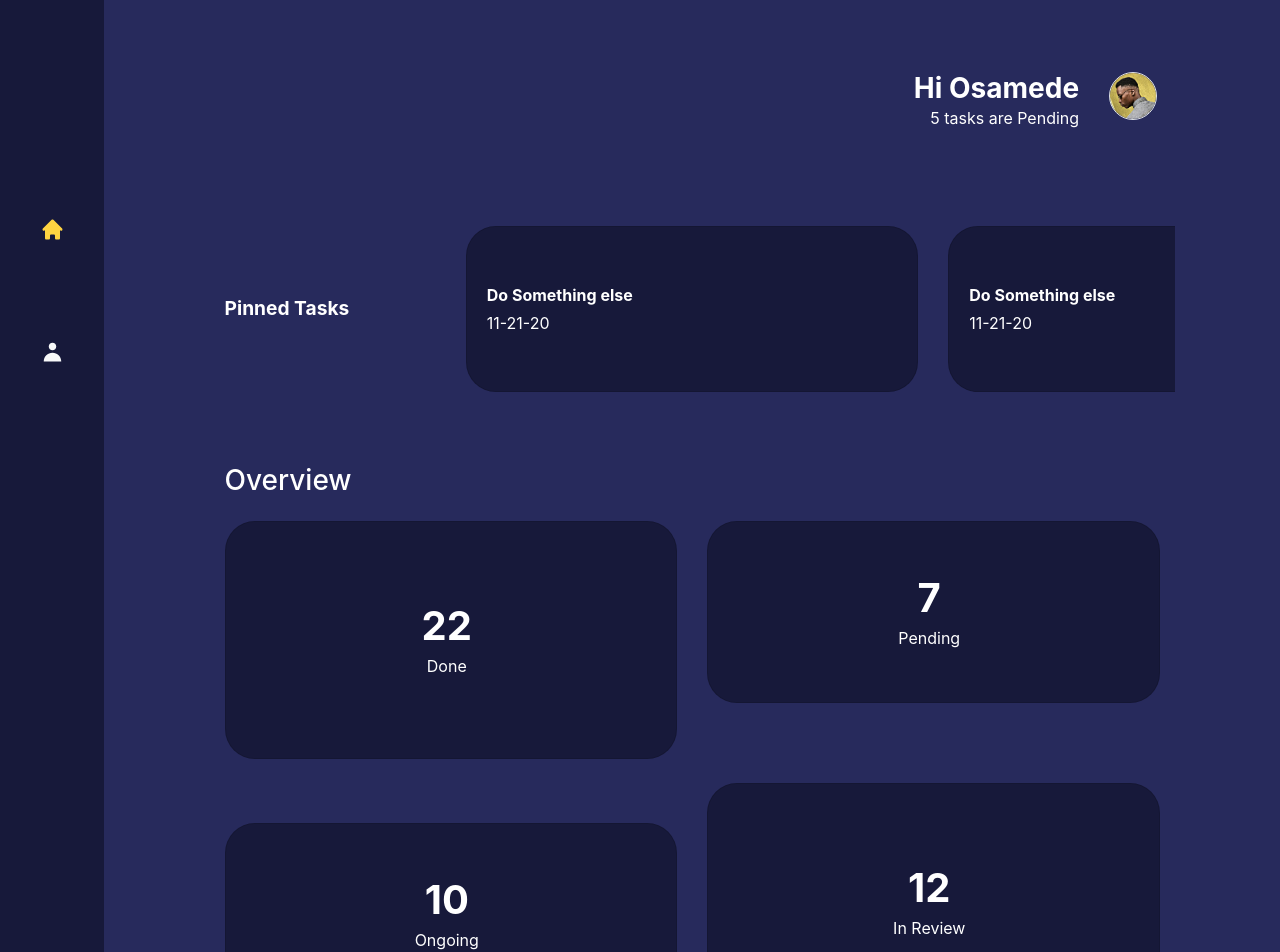
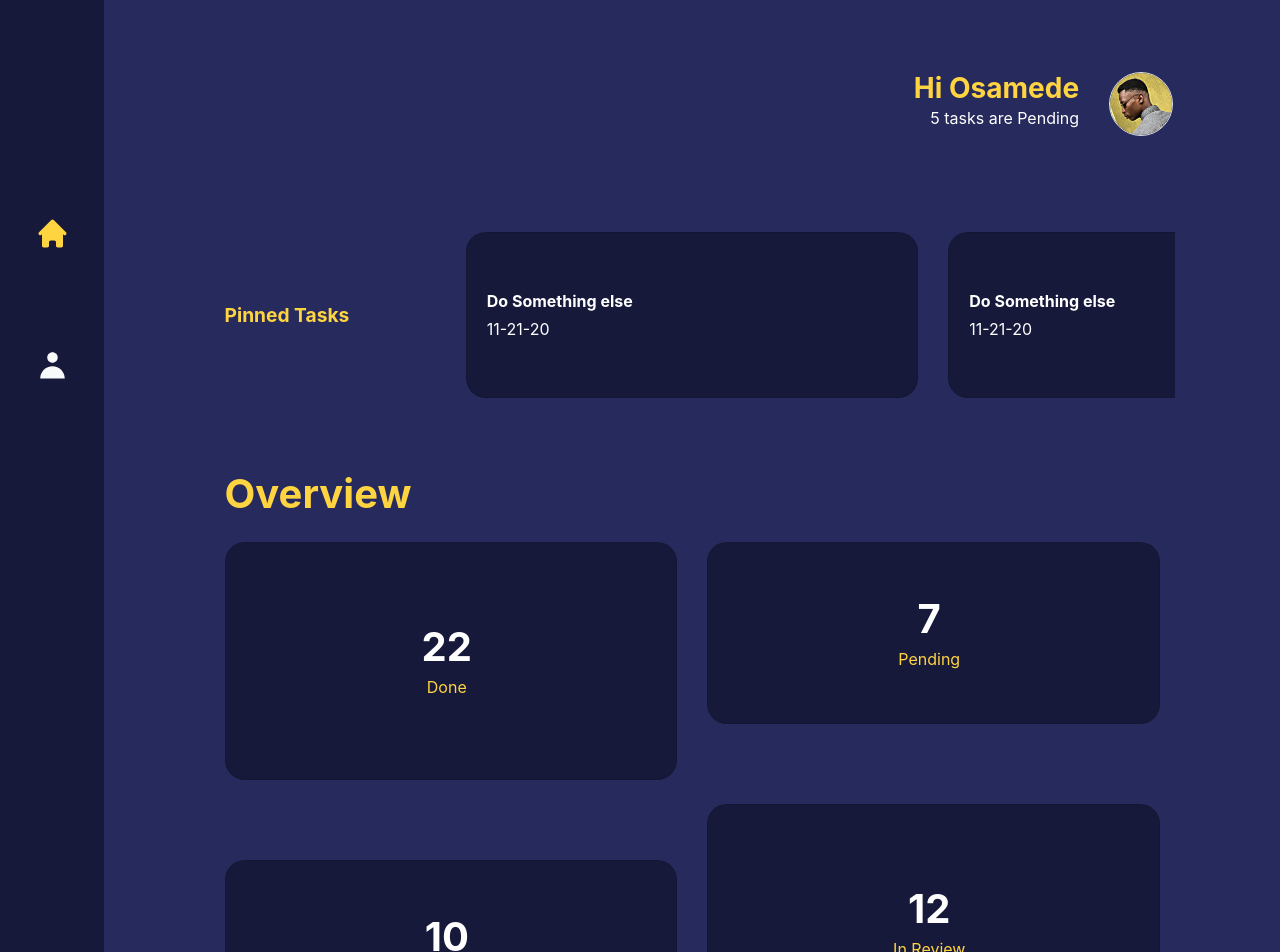
Before and after one commit to prime-infinity/OlympusTasks, a React (Create React App) app: page /home in a window 1280 px wide. Shown: the top 952 px of the page. Built offline with nearby package versions, Linux system fonts and the light colour scheme; some icons are missing.

Commit message:
styled homepage

```diff
--- a/src/components/DashSideBar.js
+++ b/src/components/DashSideBar.js
@@ -6,16 +6,16 @@ const DashSideBar = () => {
             <nav className="navbar d-none d-md-block navbar-dark align-items-start sidebar sidebar-dark accordion bg-gradient-primary p-0" style={{height:'1500px'}}>
                 <div className="container-fluid d-flex flex-column p-0">
                     <ul className="navbar-nav text-light ul-fixed" id="accordionSidebar">
-                        <li className="nav-item pb-5 mobile-bottom-nav__item-content"><svg className="footer-icon-selected" xmlns="http://www.w3.org/2000/svg" width="1em" height="1em" viewBox="0 0 20 20" fill="none" style={{fontSize: '25px'}}>
+                        <li className="nav-item pb-5 mobile-bottom-nav__item-content"><svg className="footer-icon-selected" xmlns="http://www.w3.org/2000/svg" width="1em" height="1em" viewBox="0 0 20 20" fill="none" style={{fontSize: '35px'}}>
                             <path d="M10.7071 2.29289C10.3166 1.90237 9.68342 1.90237 9.29289 2.29289L2.29289 9.29289C1.90237 9.68342 1.90237 10.3166 2.29289 10.7071C2.68342 11.0976 3.31658 11.0976 3.70711 10.7071L4 10.4142V17C4 17.5523 4.44772 18 5 18H7C7.55228 18 8 17.5523 8 17V15C8 14.4477 8.44772 14 9 14H11C11.5523 14 12 14.4477 12 15V17C12 17.5523 12.4477 18 13 18H15C15.5523 18 16 17.5523 16 17V10.4142L16.2929 10.7071C16.6834 11.0976 17.3166 11.0976 17.7071 10.7071C18.0976 10.3166 18.0976 9.68342 17.7071 9.29289L10.7071 2.29289Z" fill="currentColor"></path>
                             </svg>
                         </li>
-                        <li className="nav-item pb-5 mobile-bottom-nav__item-content"><i className="typcn typcn-th-large" style={{fontSize: '25px'}}></i></li>
-                        <li className="nav-item pb-5 mobile-bottom-nav__item-content"><svg xmlns="http://www.w3.org/2000/svg" width="1em" height="1em" viewBox="0 0 20 20" fill="none" style={{fontSize: '25px'}}>
+                        <li className="nav-item pb-5 mobile-bottom-nav__item-content"><i className="typcn typcn-th-large" style={{fontSize: '35px'}}></i></li>
+                        <li className="nav-item pb-5 mobile-bottom-nav__item-content"><svg xmlns="http://www.w3.org/2000/svg" width="1em" height="1em" viewBox="0 0 20 20" fill="none" style={{fontSize: '35px'}}>
                             <path fillRule="evenodd" clipRule="evenodd" d="M10 9C11.6569 9 13 7.65685 13 6C13 4.34315 11.6569 3 10 3C8.34315 3 7 4.34315 7 6C7 7.65685 8.34315 9 10 9ZM3 18C3 14.134 6.13401 11 10 11C13.866 11 17 14.134 17 18H3Z" fill="currentColor"></path>
                             </svg>
                         </li>
-                        <li className="nav-item pb-5 mobile-bottom-nav__item-content"><i className="typcn typcn-plus" style={{fontSize: '25px'}}></i></li>
+                        <li className="nav-item pb-5 mobile-bottom-nav__item-content"><i className="typcn typcn-plus" style={{fontSize: '35px'}}></i></li>
                     </ul>
                 </div>
             </nav>
--- a/src/components/Footer.js
+++ b/src/components/Footer.js
@@ -4,7 +4,7 @@ const Footer = () => {
 
             <div className="mobile-bottom-nav__item">
                 <div className="mobile-bottom-nav__item-content">
-                    <svg className="footer-icon-selected" xmlns="http://www.w3.org/2000/svg" width="1em" height="1em" viewBox="0 0 20 20" fill="none" style={{fontSize: '25px'}}>
+                    <svg className="footer-icon-selected" xmlns="http://www.w3.org/2000/svg" width="1em" height="1em" viewBox="0 0 20 20" fill="none" style={{fontSize: '35px'}}>
                         <path d="M10.7071 2.29289C10.3166 1.90237 9.68342 1.90237 9.29289 2.29289L2.29289 9.29289C1.90237 9.68342 1.90237 10.3166 2.29289 10.7071C2.68342 11.0976 3.31658 11.0976 3.70711 10.7071L4 10.4142V17C4 17.5523 4.44772 18 5 18H7C7.55228 18 8 17.5523 8 17V15C8 14.4477 8.44772 14 9 14H11C11.5523 14 12 14.4477 12 15V17C12 17.5523 12.4477 18 13 18H15C15.5523 18 16 17.5523 16 17V10.4142L16.2929 10.7071C16.6834 11.0976 17.3166 11.0976 17.7071 10.7071C18.0976 10.3166 18.0976 9.68342 17.7071 9.29289L10.7071 2.29289Z" fill="currentColor"></path>
                     </svg>
                 </div>
@@ -12,13 +12,13 @@ const Footer = () => {
 
             <div className="mobile-bottom-nav__item">
                 <div className="mobile-bottom-nav__item-content">
-                    <i className="typcn typcn-th-large" style={{fontSize: '25px'}}></i>
+                    <i className="typcn typcn-th-large" style={{fontSize: '35px'}}></i>
                 </div>
             </div>
 
             <div className="mobile-bottom-nav__item">
                 <div className="mobile-bottom-nav__item-content">
-                    <svg xmlns="http://www.w3.org/2000/svg" width="1em" height="1em" viewBox="0 0 20 20" fill="none" style={{fontSize: '25px'}}>
+                    <svg xmlns="http://www.w3.org/2000/svg" width="1em" height="1em" viewBox="0 0 20 20" fill="none" style={{fontSize: '35px'}}>
                         <path fillRule="evenodd" clipRule="evenodd" d="M10 9C11.6569 9 13 7.65685 13 6C13 4.34315 11.6569 3 10 3C8.34315 3 7 4.34315 7 6C7 7.65685 8.34315 9 10 9ZM3 18C3 14.134 6.13401 11 10 11C13.866 11 17 14.134 17 18H3Z" fill="currentColor"></path>
                     </svg>
                 </div>
@@ -26,7 +26,7 @@ const Footer = () => {
 
             <div className="mobile-bottom-nav__item">
                 <div className="mobile-bottom-nav__item-content">
-                    <i className="typcn typcn-plus" style={{fontSize: '25px'}}></i>
+                    <i className="typcn typcn-plus" style={{fontSize: '35px'}}></i>
                 </div>
             </div>
 
--- a/src/components/NameHeader.js
+++ b/src/components/NameHeader.js
@@ -10,10 +10,10 @@ const NameHeader = () => {
     /*},[])*/
 
     return(
-        <div className="row text-theme mb-5 mt-5">
+        <div className="row mb-5 mt-5">
             <div className="col-9 offset-md-2 text-md-right">
-                <span className="h3 font-weight-bold">Hi Osamede</span> <br />
-                <span>5 tasks are Pending</span>
+                <span className="h3 font-weight-bold text-theme">Hi Osamede</span> <br />
+                <span className="text-theme-two">5 tasks are Pending</span>
             </div>
             <div className="col-3 col-md-1">
                 <img className="border rounded-circle img-fluid-native" alt="profileImage" src="images/prime.jpeg" />
--- a/src/components/TaskStats.js
+++ b/src/components/TaskStats.js
@@ -4,7 +4,7 @@ const TaskStast = () => {
         <div className="row">
 
             <div className="col-12 mb-4 mt-4 mb-4 text-theme">
-                <span className="h3">Overview</span>
+                <span className="h1 font-weight-bold">Overview</span>
             </div>
 
             <div className="col-6 col-md-6 mb-4">
@@ -13,7 +13,7 @@ const TaskStast = () => {
                         <div className="row text-center pt-md-4 pb-md-4">
                             <div className="col mr-2">
                                 <div className=" font-weight-bold h1 mb-1"><span>22</span></div>
-                                <div className=""><span>Done</span></div>
+                                <div className="text-theme"><span>Done</span></div>
                             </div>
                         </div>
                     </div>
@@ -26,20 +26,20 @@ const TaskStast = () => {
                         <div className="row text-center pt-md-4 pb-md-4">
                             <div className="col mr-2">
                                 <div className=" font-weight-bold h1 mb-1"><span>7</span></div>
-                                <div className=""><span>Pending</span></div>
+                                <div className="text-theme"><span>Pending</span></div>
                             </div>
                         </div>
                     </div>
                 </div>
             </div>
 
-            <div className="col-6 col-md-6 mb-4 my-auto">
+            <div className="col-6 col-md-6 mb-4 my-auto-native">
                 <div className="card bg-card-theme py-2">
                     <div className="card-body">
                         <div className="row text-center pt-md-4 pb-md-4">
                             <div className="col mr-2">
                                 <div className=" font-weight-bold h1 mb-1"><span>10</span></div>
-                                <div className=""><span>Ongoing</span></div>
+                                <div className="text-theme"><span>Ongoing</span></div>
                             </div>
                         </div>
                     </div>
@@ -52,7 +52,7 @@ const TaskStast = () => {
                         <div className="row text-center pt-md-4 pb-md-4">
                             <div className="col mr-2">
                                 <div className=" font-weight-bold h1 mb-1"><span>12</span></div>
-                                <div className=""><span>In Review</span></div>
+                                <div className="text-theme"><span>In Review</span></div>
                             </div>
                         </div>
                     </div>
--- a/src/views/index.css
+++ b/src/views/index.css
@@ -69,9 +69,12 @@ this stylesheet is for index page only
 .bg-card-theme{
   background-color: #17193a;
   color:white;
-  border-radius: 30px;
+  border-radius: 20px;
 }
 .text-theme{
+  color:#ffd441;
+}
+.text-theme-two{
   color:white;
 }
 
@@ -112,8 +115,11 @@ this stylesheet is for index page only
   margin-left: 25%;
 }
 .img-fluid-native{
-  width:3em;
-  height: 3em;
+  width:4em;
+  height: 4em;
+}
+.my-auto-native{
+  margin-top: auto !important;
 }
 .no-scroll-bar::-webkit-scrollbar {
   display: none;
```
